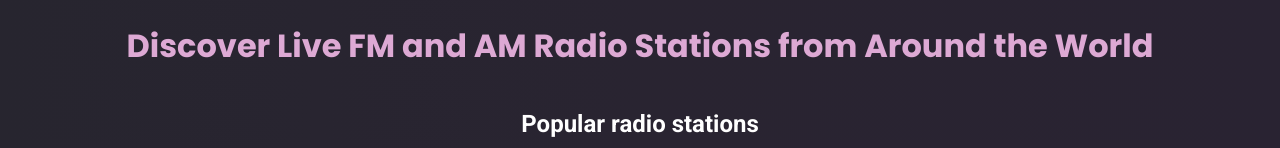
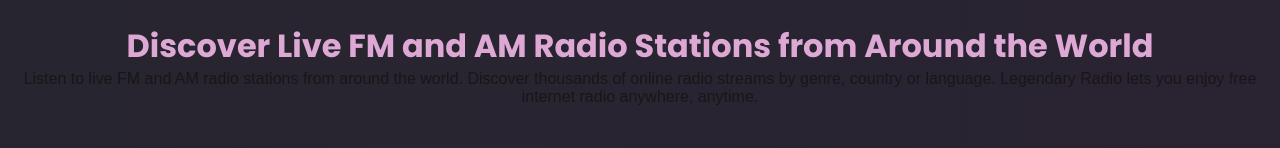
Before and after one commit to MuradImanYch/Web-App-Radio, a Next.js app: page / in a window 1280 px wide. Shown: the part 329-477 px from the top of the page. Built offline with nearby package versions, Linux system fonts and the light colour scheme.

Commit message:
added <p> in main page

```diff
--- a/public/assets/docs/languages.json
+++ b/public/assets/docs/languages.json
@@ -50,7 +50,8 @@
             "metaDescSearch": "Listen to radio stations matching \"{{query}}\" from around the world. Enjoy live radio streams by genre, country, or station name.",
             "metaKeysSearch": ["radio", "search '{{query}}'", "online radio", "listen live", "Legendary Radio", "radio stations matching \"{{query}}\""],
             "metaOGDescSearch": "Listen to radio stations matching \"{{query}}\" from around the world. Enjoy live radio streams by genre, country, or station name.",
-            "metaOGImgAltSearch": "Search results for \"{{query}}\""
+            "metaOGImgAltSearch": "Search results for \"{{query}}\"",
+            "pTextMain": "Listen to live FM and AM radio stations from around the world. Discover thousands of online radio streams by genre, country or language. Legendary Radio lets you enjoy free internet radio anywhere, anytime."
         },
         "az": {
             "mainH1": "Dünyanın hər yerindən Canlı FM və AM Radio Stansiyalarını kəşf edin",
@@ -101,7 +102,8 @@
             "metaDescSearch": "Dünyanın hər yerindən \"{{query}}\" ilə uyğun gələn radio stansiyalarına qulaq asın. Janr, ölkə və ya stansiya adına görə canlı radio yayımlarından həzz alın.",
             "metaKeysSearch": ["radio", "'{{query}}' axtar", "onlayn radio", "canlı dinlə", "Legendary Radio", "\"{{query}}\" ilə uyğun gələn radio stansiyalar"],
             "metaOGDescSearch": "Dünyanın hər yerindən \"{{query}}\" ilə uyğun gələn radio stansiyalarına qulaq asın. Janr, ölkə və ya stansiya adına görə canlı radio yayımlarından həzz alın.",
-            "metaOGImgAltSearch": "\"{{query}}\" üçün axtarış nəticələri"
+            "metaOGImgAltSearch": "\"{{query}}\" üçün axtarış nəticələri",
+            "pTextMain": "Dünyanın hər yerindən canlı FM və AM radio stansiyalarını dinləyin. Onlayn radio yayımını janr, ölkə və ya dilə görə kəşf edin. Legendary Radio ilə pulsuz internet radiosunun həzzini çıxarın."
         },
         "ru": {
             "mainH1": "Откройте для себя прямые трансляции FM и AM радиостанций со всего мира",
@@ -152,7 +154,8 @@
             "metaDescSearch": "Слушайте радиостанции по запросу «{{query}}» со всего мира. Наслаждайтесь прямыми трансляциями по жанру, стране или названию станции.",
             "metaKeysSearch": ["радио", "поиск '{{query}}'", "онлайн радио", "слушать онлайн", "Legendary Radio", "радиостанции соответствующие \"{{query}}\""],
             "metaOGDescSearch": "Слушайте радиостанции по запросу «{{query}}» со всего мира. Наслаждайтесь прямыми трансляциями по жанру, стране или названию станции.",
-            "metaOGImgAltSearch": "Результаты поиска по запросу \"{{query}}\""
+            "metaOGImgAltSearch": "Результаты поиска по запросу \"{{query}}\"",
+            "pTextMain": "Слушайте прямой эфир FM и AM радиостанций со всего мира. Откройте для себя онлайн-радио по жанрам, странам и языкам. Legendary Radio — это удобный способ слушать интернет-радио бесплатно в любое время."
         }
     }
 }
--- a/src/app/[lang]/page.js
+++ b/src/app/[lang]/page.js
@@ -82,6 +82,7 @@ const Page = async ({params}) => {
   return (
     <div>
       <h1 className={poppins.className} style={{ margin: '50px 0 0 0' }}>{langJSON.translations[params.lang]?.mainH1}</h1>
+      <p className="main-p">{langJSON.translations[params.lang]?.pTextMain}</p>
       <Main lang={params.lang} stations={topRadio} />
     </div>
   );
--- a/src/app/globals.css
+++ b/src/app/globals.css
@@ -43,6 +43,9 @@ a {
   html {
     color-scheme: dark;
   }
+}
+.main-p {
+  text-align: center;
 }
 
 /*------------------------------------------*/
--- a/src/app/page.js
+++ b/src/app/page.js
@@ -86,6 +86,7 @@ const Page = async () => {
   return (
     <div>
       <h1 className={poppins.className} style={{ margin: '50px 0 0 0' }}>{langJSON.translations.en.mainH1}</h1>
+      <p className="main-p">{langJSON.translations.en.pTextMain}</p>
       <Main lang={''} stations={topRadio} />
     </div>
   );
```
